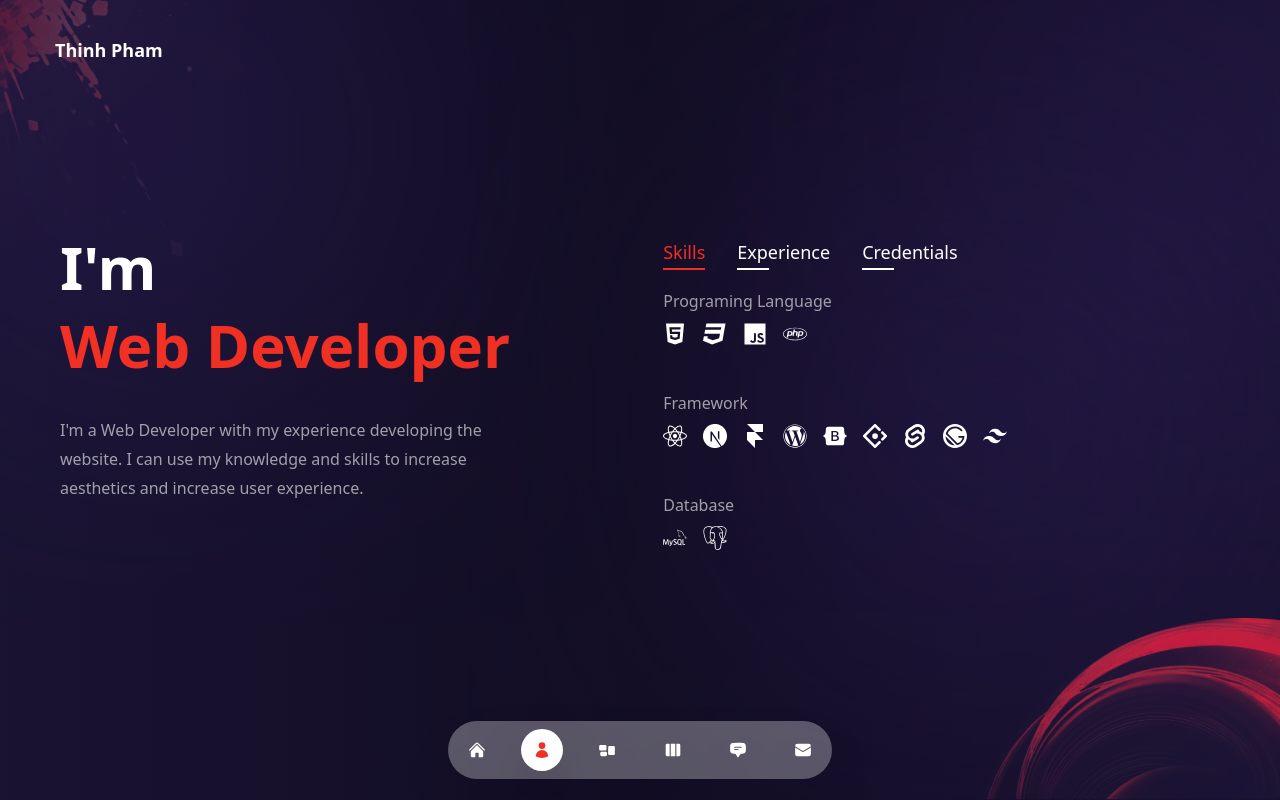
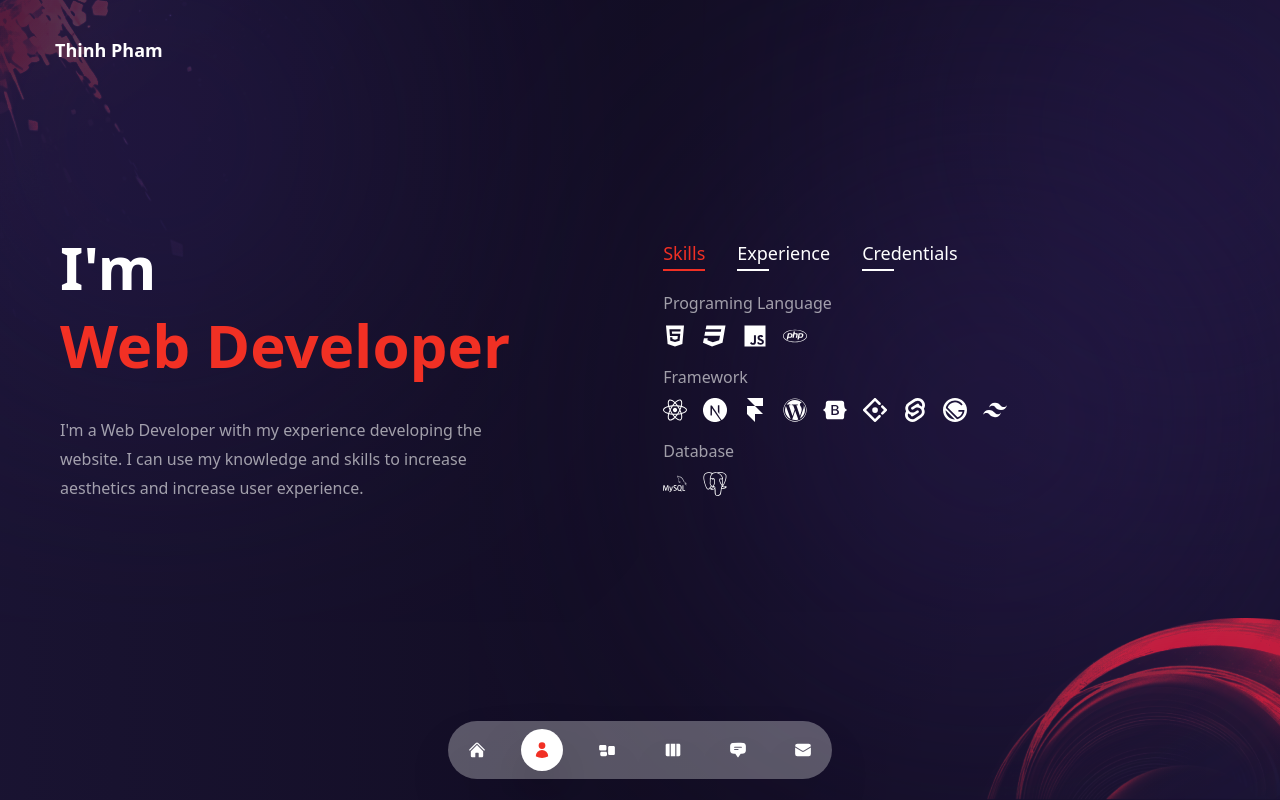
Before and after one commit to thinhpham311-dev/portfolio-profile, a Next.js app: page /about in a window 1280 px wide. Built offline with nearby package versions, Linux system fonts and the light colour scheme; some icons are missing.

Commit message:
update code

```diff
--- a/pages/about/index.js
+++ b/pages/about/index.js
@@ -88,11 +88,12 @@ const About = () => {
         <p className="xl:text-left w-full xl:max-w-[84%]"> I'm a Web Developer with my experience developing the website. I can use my knowledge and skills to increase aesthetics and increase user experience. </p>
       </div>
 
-      <div className='flex flex-col w-full xl:max-w-[48%] h-[350px]'>
+      <div className='flex flex-col w-full xl:max-w-[48%] h-[480px]'>
         <div className=" h-[50px] mb-3 flex items-center xl:justify-start justify-center xl:gap-x-8 lg:gap-x-6 gap-x-4">
           {aboutData.map((item, indexItem) => <div key={indexItem} onClick={() => setIndex(indexItem)} className={`${index === indexItem && "text-accent after:!bg-accent after:w-full after:transition-all after:duration-300"} cursor-pointer capitalize xl:text-lg relative after:w-8 after:h-[2px] after:bg-white after:absolute after:-bottom-1 after:left-0`}>{item.title}</div>)}
         </div>
-        <div className=' flex flex-col gap-y-2 xl:gap-y-4 h-[calc(100%-50px)] overflow-y-auto'>
+        <div className='h-[calc(100%-120px)] overflow-y-auto'>
+          <div className=' flex flex-col gap-y-2 xl:gap-y-4'>
             {aboutData[index].info.map((item, indexItem) => <div key={indexItem} className='mx-auto xl:mx-0 flex-1 flex-col md:flex-row max-w-max gap-x-2 text-white/60'>
               <h3 className="capitalize mb-2">{item.title}</h3>
               <div className='text-white'>{item.stage}</div>
@@ -105,6 +106,7 @@ const About = () => {
           </div>
         </div>
       </div>
+    </div>
   </div>;
 };
 
```
Lines whose indentation alone changed are shown as unchanged.
